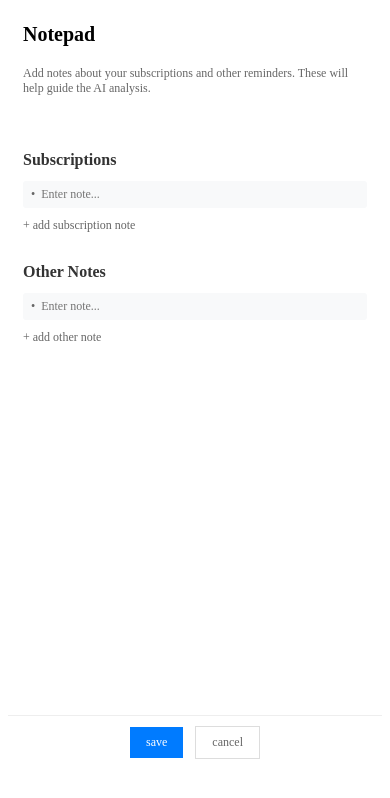
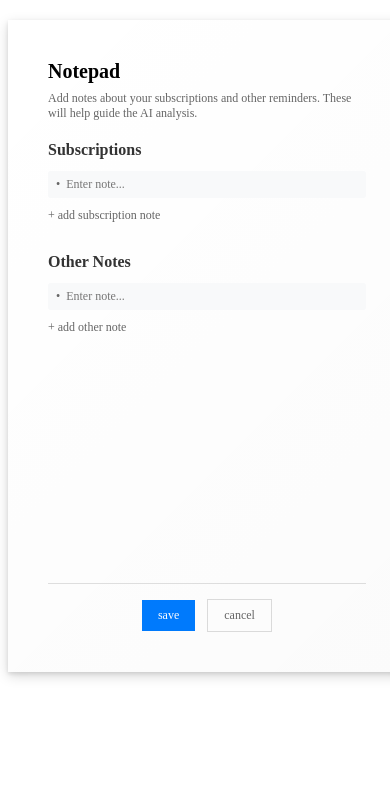
Before and after one commit to rohanluthra13/subscriptions, a Python web app: template templates/notepad_view.html in a window 390 px wide. Shown: the top 798 px of the page. Run offline with Jinja, Linux system fonts and the light colour scheme; the template is opened without the code that fills it, so the values that code supplies are empty.

Commit message:
ui: enhance notepad with realistic paper container design
Visual improvements to make notepad feel like actual paper:
- Added paper-like container with elevated shadow effect
- Sharp corners instead of rounded (like real paper)
- Removed border outline for cleaner floating appearance
- Darker, more pronounced shadow for better depth perception
- Responsive width using clamp(300px, 85%, 700px) for optimal sizing:
  - Minimum 300px for readability on small screens
  - 85% of container width for proportional scaling
  - Maximum 700px to prevent overly wide text on large screens

Technical improvements:
- Subtle texture gradient overlay for paper-like feel
- Proper z-index stacking for note items over texture
- Centered layout with auto margins
- Smooth shadow transitions for polish

This transforms the notepad from a basic form into a focused writing
environment that reinforces the paper metaphor and improves user experience.

🤖 Generated with Claude Code

Co-Authored-By: Claude <noreply@anthropic.com>

```diff
--- a/templates/notepad_view.html
+++ b/templates/notepad_view.html
@@ -1,9 +1,11 @@
-<div style="margin-bottom: 20px; padding: 15px;">
-    <h2 style="margin: 0 0 20px 0; font-size: 20px; font-weight: 600;">Notepad</h2>
-    <p style="color: #666; font-size: 12px; margin-bottom: 20px;">Add notes about your subscriptions and other reminders. These will help guide the AI analysis.</p>
+<!-- Paper container for notepad -->
+<div class="paper-container">
+    <div style="margin-bottom: 20px;">
+        <h2 style="margin: 0 0 8px 0; font-size: 20px; font-weight: 600;">Notepad</h2>
+        <p style="color: #666; font-size: 12px; margin: 0;">Add notes about your subscriptions and other reminders. These will help guide the AI analysis.</p>
     </div>
 
-<div style="height: 65vh; overflow-y: auto; padding: 0 15px;">
+    <div style="height: 50vh; overflow-y: auto; margin-bottom: 20px;">
         <form method="post" action="/save_notepad">
 
             <div style="margin-bottom: 30px;">
@@ -25,12 +27,40 @@
         </form>
     </div>
 
-<div style="margin-top: 15px; text-align: center; padding: 10px; border-top: 1px solid #eee;">
+    <div style="text-align: center; padding-top: 15px; border-top: 1px solid #e0e0e0;">
         <button type="button" onclick="saveNotepad()" style="background: #007bff; color: white; border: none; padding: 8px 16px; font-size: 12px; cursor: pointer; font-family: inherit; margin-right: 8px;">save</button>
         <a href="/" style="text-decoration: none;"><button type="button" style="background: white; color: #666; border: 1px solid #ddd; padding: 8px 16px; font-size: 12px; cursor: pointer; font-family: inherit;">cancel</button></a>
     </div>
+</div>
 
 <style>
+    /* Paper container effect */
+    .paper-container {
+        background: white;
+        border-radius: 0;
+        box-shadow: 0 4px 12px rgba(0, 0, 0, 0.15), 0 2px 4px rgba(0, 0, 0, 0.1);
+        margin: 20px auto;
+        width: clamp(300px, 85%, 700px);
+        padding: 40px;
+        position: relative;
+        transition: box-shadow 0.2s ease;
+    }
+
+    /* Subtle texture overlay */
+    .paper-container::before {
+        content: '';
+        position: absolute;
+        top: 0;
+        left: 0;
+        right: 0;
+        bottom: 0;
+        background: linear-gradient(135deg,
+            rgba(255,255,255,0) 0%,
+            rgba(0,0,0,0.015) 100%);
+        pointer-events: none;
+    }
+
+    /* Note items styling */
     .note-item {
         display: flex;
         align-items: center;
@@ -38,6 +68,8 @@
         padding: 6px 8px;
         background: #f8f9fa;
         border-radius: 3px;
+        position: relative;
+        z-index: 1;
     }
     .note-item input {
         flex: 1;
```
Lines whose indentation alone changed are shown as unchanged.
